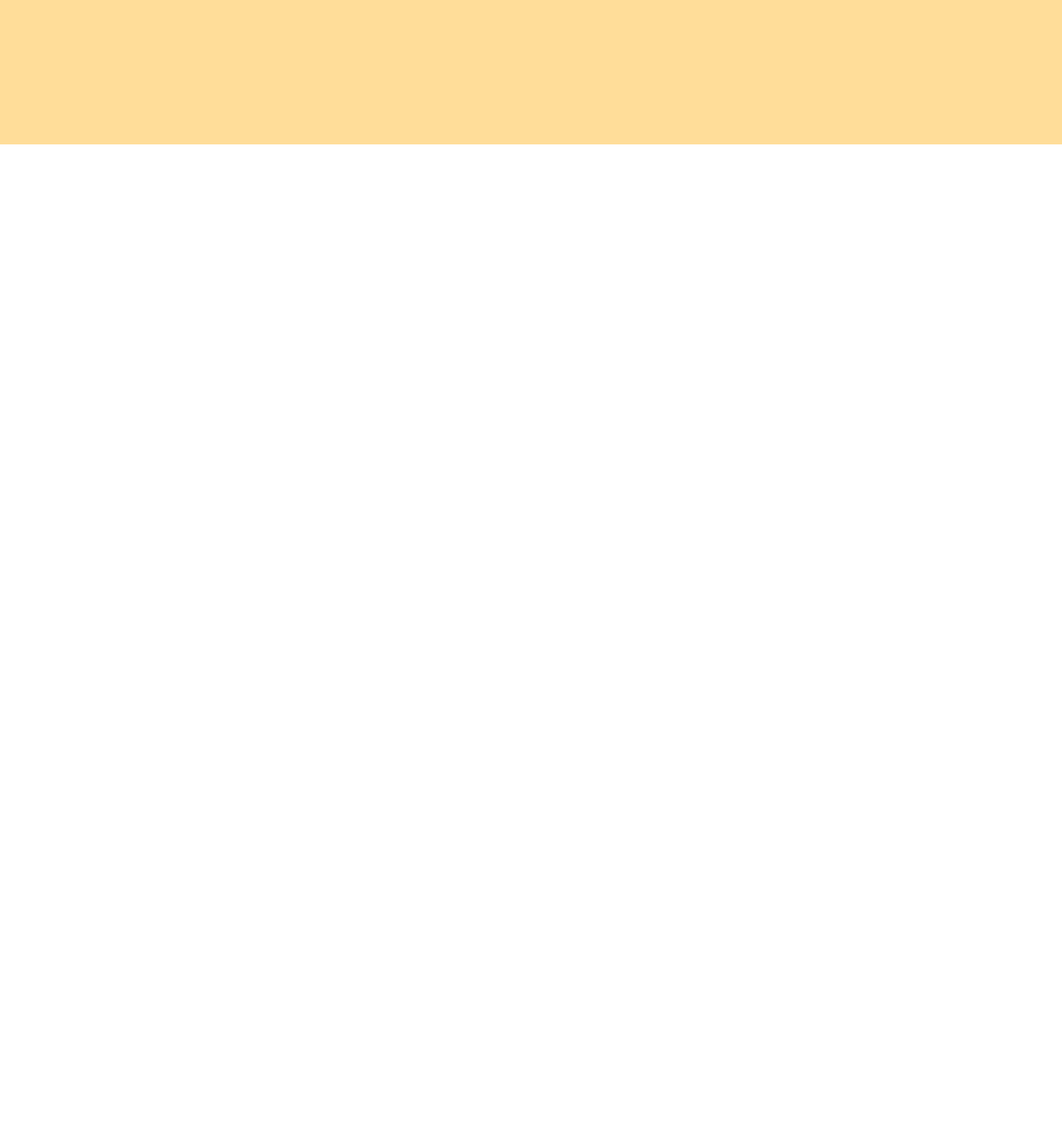
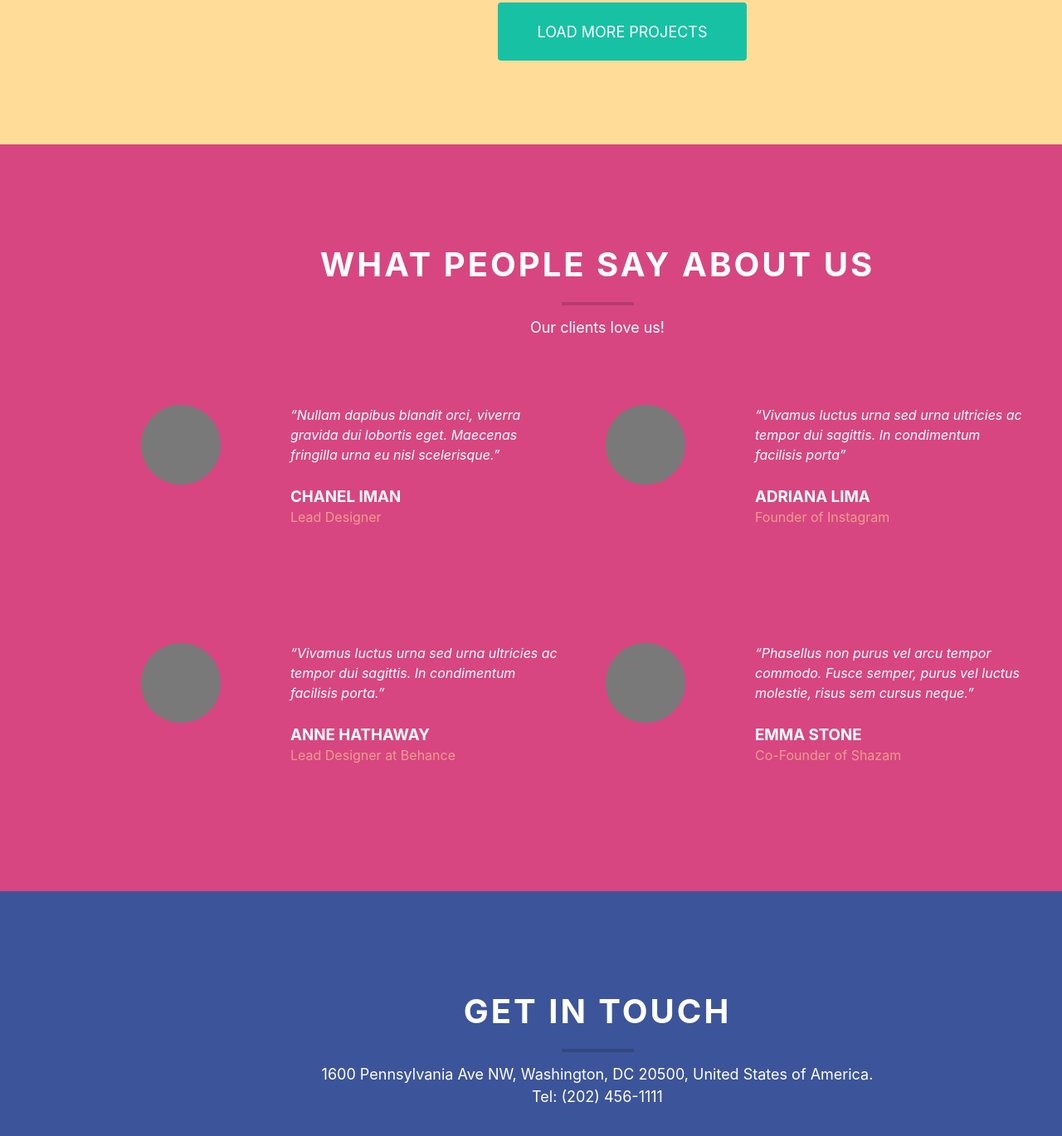
Before and after one commit to xengus/Cuda_portfolio, a plain HTML site: page index.html in a window 1280 px wide. Shown: the part 4148-5517 px from the top of the page at 83% size. Before the commit the page ends 4322 px from the top, so only its background shows below. Drawn offline with Linux system fonts and the light colour scheme.

Commit message:
fixed some errors, done people, began forms

```diff
--- a/index.html
+++ b/index.html
@@ -35,7 +35,7 @@
       <h2>Services we provide</h2>
       <img src='src/images/Line.png' class='line'>
       <p>We are working with both individuals and business fron all over the glove
-        to create awesome websites and applications    </p>
+        to create awesome websites and applications</p>
     </div>
     <div class='container'>
       <div class="item-container">
@@ -83,7 +83,7 @@
           <a href ='#'><img src='src/images/Fb_icon.png' alt='facebook'></a>
           <a href ='#'><img src='src/images/Twitter_icon.png' alt='twitter'></a>
           <a href ='#'><img src='src/images/LinkedIn_icon.png' alt='LinkIn'></a>
-          <a href ='#'><img src='src/images/Mail_icon.png' alt='Maleru(seriosly:)'></a>
+          <a href ='#'><img src='src/images/Mail_icon.png' alt='mail'></a>
         </div>
       </div>
       <div class="item-container">
@@ -94,7 +94,7 @@
           <div class="social_icons">
             <a href ='#'><img src='src/images/Twitter_icon.png' alt='twitter'></a>
             <a href ='#'><img src='src/images/LinkedIn_icon.png' alt='LinkIn'></a>
-            <a href ='#'><img src='src/images/Mail_icon.png' alt='Maleru'></a>
+            <a href ='#'><img src='src/images/Mail_icon.png' alt='mail'></a>
           </div>
         </div>
       <div class="item-container">
@@ -106,7 +106,7 @@
           <a href ='#'><img src='src/images/Fb_icon.png' alt='facebook'></a>
           <a href ='#'><img src='src/images/Twitter_icon.png' alt='twitter'></a>
           <a href ='#'><img src='src/images/LinkedIn_icon.png' alt='LinkIn'></a>
-          <a href ='#'><img src='src/images/Mail_icon.png' alt='Maleru'></a>
+          <a href ='#'><img src='src/images/Mail_icon.png' alt='mail'></a>
         </div>
       </div>
       <div class="item-container">
@@ -117,7 +117,7 @@
         <div class="social_icons">
           <a href ='#'><img src='src/images/Fb_icon.png' alt='facebook'></a>
           <a href ='#'><img src='src/images/Twitter_icon.png' alt='twitter'></a>
-          <a href ='#'><img src='src/images/Mail_icon.png' alt='Maleru'></a>
+          <a href ='#'><img src='src/images/Mail_icon.png' alt='mail'></a>
         </div>
       </div>
      </div>
@@ -179,9 +179,68 @@
           <h5>Blog/magazine flat ui kit </h5>
         </div>
       </div>
+      <button class='portfolio_button'>Load more projects</button>
     </div>
+    <div class="what_people_say">
+      <div class="title-wrap">
+        <h2>What people say about us</h2>
+        <img src='src/images/Line.png' class='line'>
+        <p>Our clients love us!</p>
+      </div>
+      <div class="container">
+        <div class="people-wrap">
+          <div class="item-wrap">
+            <img src='/src/images/icon_small.png' alt='small_icon'>
+            <div class="people-container">
+              <q>Nullam dapibus blandit orci, viverra gravida dui lobortis eget. Maecenas
+              fringilla urna eu nisl scelerisque.</q>
+              <h3>Chanel Iman</h3>
+              <div class="status">Lead Designer</div>
+            </div>
+          </div>
+          <div class="item-wrap mrg">
+              <img src='/src/images/icon_small.png' alt='small_icon'>
+              <div class="people-container">
+                <q>Vivamus luctus urna sed urna ultricies ac tempor dui sagittis.
+                   In condimentum facilisis porta.</q>
+                <h3>Anne Hathaway</h3>
+                <div class="status">Lead Designer at Behance</div>
+              </div>
+            </div>
+        </div>
+        <div class="people-wrap">
+            <div class="item-wrap">
+              <img src='/src/images/icon_small.png' alt='Flag'>
+              <div class="people-container">
+                <q>Vivamus luctus urna sed urna ultricies ac tempor
+                  dui sagittis. In condimentum facilisis porta</q>
+                <h3>Adriana Lima</h3>
+                <div class="status">Founder of Instagram</div>
+              </div>
+            </div>
+            <div class="item-wrap mrg">
+                <img src='/src/images/icon_small.png' alt='small_icon'>
+                <div class="people-container">
+                  <q>Phasellus non purus vel arcu tempor commodo. Fusce semper,
+                    purus vel luctus molestie, risus sem cursus neque.</q>
+                  <h3>Emma Stone</h3>
+                  <div class="status">Co-Founder of Shazam</div>
+                </div>
+            </div>
+        </div>
+      </div>
+      </div>
+      <div class="forms">
+        <div class="title-wrap">
+          <h2>Get In Touch</h2>
+          <img src='src/images/Line.png' class='line'>
+         <p>1600 Pennsylvania Ave NW, Washington,
+          DC 20500, United States of America. Tel: (202) 456-1111  </p>
+       </div>
 
 
+
+       </div>
 </section>
 
 
--- a/src/style.css
+++ b/src/style.css
@@ -1,8 +1,8 @@
 body {
   font-family: 'Titillium Web', sans-serif;
   color: #717b8f;
-  padding: 0px;
-  margin: 0px;
+  padding: 0;
+  margin: 0;
 }
 
 div {
@@ -13,7 +13,7 @@ header {
   height: 550px;
   width: 1440px;
   background-color: #87509c;
-  margin: 0px auto;
+  margin: 0 auto;
   color: #fff;
 }
 
@@ -241,6 +241,68 @@ h1 {
 }
 
 .portfolio_container img {
+    margin-top: 50px;
+}
 
-  margin-top: 50px;
+.portfolio_button {
+  text-align: center;
+  text-transform: uppercase;
+  margin-top: 80px;
+  margin-left: 600px;
+  font-size: 18px;
+  background-color: #17c2a4;
+  color: #ffffff;
+  border-radius: 4px;
+  display: block;
+  width: 300px;
+  height: 70px;
+  border: hidden;
 }
+
+.what_people_say {
+  height: 900px;
+  background-color: #d74680;
+  color: #ffffff;
+}
+
+.people-container {
+  text-align: left;
+  max-width: 330px;
+  margin-right: 30px;
+}
+
+.people-container h3 {
+  color: #FFF;
+  margin-top: 25px;
+  text-transform: uppercase;
+}
+
+.people-container .status {
+  color: #ee9c8e;
+  margin-top: -10px;
+}
+
+q {
+  font-style: italic;
+  max-width: 200px;
+}
+
+.item-wrap {
+  display:  flex;
+  justify-content: space-between;
+  align-items: flex-start;
+}
+
+.people-wrap {
+  width: 540px;
+}
+
+.mrg {
+  margin-top: 140px;
+}
+
+.forms {
+  height: 820px;
+  background-color: #3c5499;
+  color: #fff;
+}
```
Also changed, not shown: src/images/icon_small.png (added).
